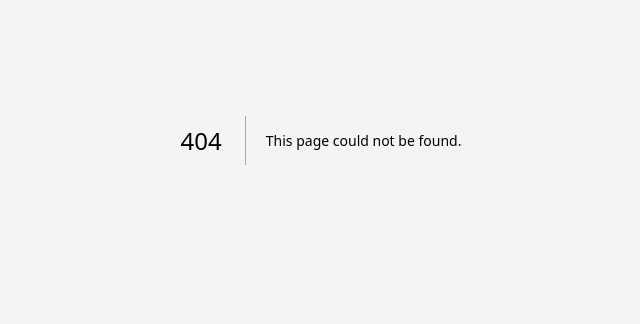
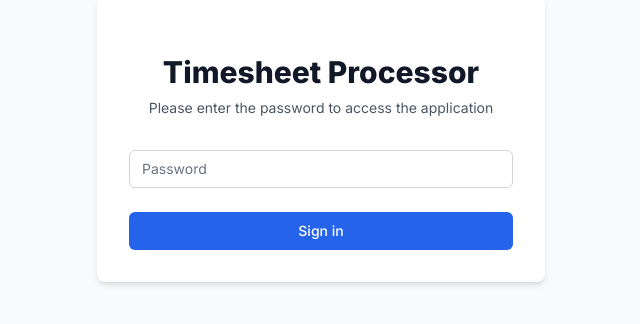
Before and after one commit to ScottieNoy/timesheet-processor, a Next.js app: page /login in a window 1280 px wide. Before the commit this address had no page. Shown: the part 260-584 px from the top of the page, without its empty margins (319-959 px from the left). Built offline with nearby package versions, Linux system fonts and the light colour scheme.

Commit message:
Add authentication system with login page and route protection

```diff
--- /dev/null
+++ b/src/app/login/page.tsx
@@ -0,0 +1,79 @@
+'use client';
+
+import { useState } from 'react';
+import { useRouter } from 'next/navigation';
+
+export default function LoginPage() {
+  const [password, setPassword] = useState('');
+  const [error, setError] = useState('');
+  const router = useRouter();
+
+  const handleSubmit = async (e: React.FormEvent) => {
+    e.preventDefault();
+
+    try {
+      const response = await fetch('/auth', {
+        method: 'POST',
+        headers: {
+          'Content-Type': 'application/json',
+        },
+        body: JSON.stringify({ password }),
+      });
+
+      if (response.ok) {
+        // Store authentication status in localStorage
+        localStorage.setItem('isAuthenticated', 'true');
+        router.push('/'); // Redirect to home page
+      } else {
+        setError('Invalid password');
+      }
+    } catch (error) {
+      setError('An error occurred during login');
+    }
+  };
+
+  return (
+    <div className="min-h-screen flex items-center justify-center bg-gray-50">
+      <div className="max-w-md w-full space-y-8 p-8 bg-white rounded-lg shadow-md">
+        <div>
+          <h2 className="mt-6 text-center text-3xl font-extrabold text-gray-900">
+            Timesheet Processor
+          </h2>
+          <p className="mt-2 text-center text-sm text-gray-600">
+            Please enter the password to access the application
+          </p>
+        </div>
+        <form className="mt-8 space-y-6" onSubmit={handleSubmit}>
+          <div>
+            <label htmlFor="password" className="sr-only">
+              Password
+            </label>
+            <input
+              id="password"
+              name="password"
+              type="password"
+              required
+              className="appearance-none rounded-md relative block w-full px-3 py-2 border border-gray-300 placeholder-gray-500 text-gray-900 focus:outline-none focus:ring-blue-500 focus:border-blue-500 focus:z-10 sm:text-sm"
+              placeholder="Password"
+              value={password}
+              onChange={(e) => setPassword(e.target.value)}
+            />
+          </div>
+          {error && (
+            <div className="text-red-500 text-sm text-center">
+              {error}
+            </div>
+          )}
+          <div>
+            <button
+              type="submit"
+              className="group relative w-full flex justify-center py-2 px-4 border border-transparent text-sm font-medium rounded-md text-white bg-blue-600 hover:bg-blue-700 focus:outline-none focus:ring-2 focus:ring-offset-2 focus:ring-blue-500"
+            >
+              Sign in
+            </button>
+          </div>
+        </form>
+      </div>
+    </div>
+  );
+}
--- a/src/app/page.tsx
+++ b/src/app/page.tsx
@@ -1,29 +1,62 @@
 'use client';
 
 import { useState } from 'react';
-import { FileUploader } from '@/components/FileUploader';
+import FileUploader from '../components/FileUploader';
+import AuthCheck from '../components/AuthCheck';
 
 export default function Home() {
   const [isProcessing, setIsProcessing] = useState(false);
   const [error, setError] = useState<string | null>(null);
 
   return (
-    <main className="min-h-screen p-8">
-      <div className="max-w-2xl mx-auto">
-        <h1 className="text-3xl font-bold mb-8 text-center">Timesheet Processor</h1>
-        <div className="bg-white p-6 rounded-lg shadow-lg">
+    <AuthCheck>
+      <main className="min-h-screen p-8">
+        <div className="max-w-2xl mx-auto space-y-8">
+          <div>
+            <h1 className="text-3xl font-bold text-center mb-2">
+              Timesheet Processor
+            </h1>
+            <p className="text-gray-600 text-center">
+              Upload your timesheet Excel file to process
+            </p>
+          </div>
+
+          {error && (
+            <div className="bg-red-50 border-l-4 border-red-400 p-4">
+              <div className="flex">
+                <div className="flex-shrink-0">
+                  <svg
+                    className="h-5 w-5 text-red-400"
+                    viewBox="0 0 20 20"
+                    fill="currentColor"
+                  >
+                    <path
+                      fillRule="evenodd"
+                      d="M10 18a8 8 0 100-16 8 8 0 000 16zM8.707 7.293a1 1 0 00-1.414 1.414L8.586 10l-1.293 1.293a1 1 0 101.414 1.414L10 11.414l1.293 1.293a1 1 0 001.414-1.414L11.414 10l1.293-1.293a1 1 0 00-1.414-1.414L10 8.586 8.707 7.293z"
+                      clipRule="evenodd"
+                    />
+                  </svg>
+                </div>
+                <div className="ml-3">
+                  <p className="text-sm text-red-700">{error}</p>
+                </div>
+              </div>
+            </div>
+          )}
+
           <FileUploader
             isProcessing={isProcessing}
             setIsProcessing={setIsProcessing}
             setError={setError}
           />
-          {error && (
-            <div className="mt-4 p-4 bg-red-100 text-red-700 rounded">
-              {error}
+
+          {isProcessing && (
+            <div className="text-center text-gray-600">
+              Processing your file...
             </div>
           )}
         </div>
-      </div>
-    </main>
+      </main>
+    </AuthCheck>
   );
 }
--- /dev/null
+++ b/src/components/AuthCheck.tsx
@@ -0,0 +1,17 @@
+'use client';
+
+import { useEffect } from 'react';
+import { useRouter } from 'next/navigation';
+
+export default function AuthCheck({ children }: { children: React.ReactNode }) {
+  const router = useRouter();
+
+  useEffect(() => {
+    const isAuthenticated = localStorage.getItem('isAuthenticated');
+    if (!isAuthenticated) {
+      router.push('/login');
+    }
+  }, [router]);
+
+  return <>{children}</>;
+}
```
Also changed, not shown: 1 other file (tests, documents, lock files or other folders).
